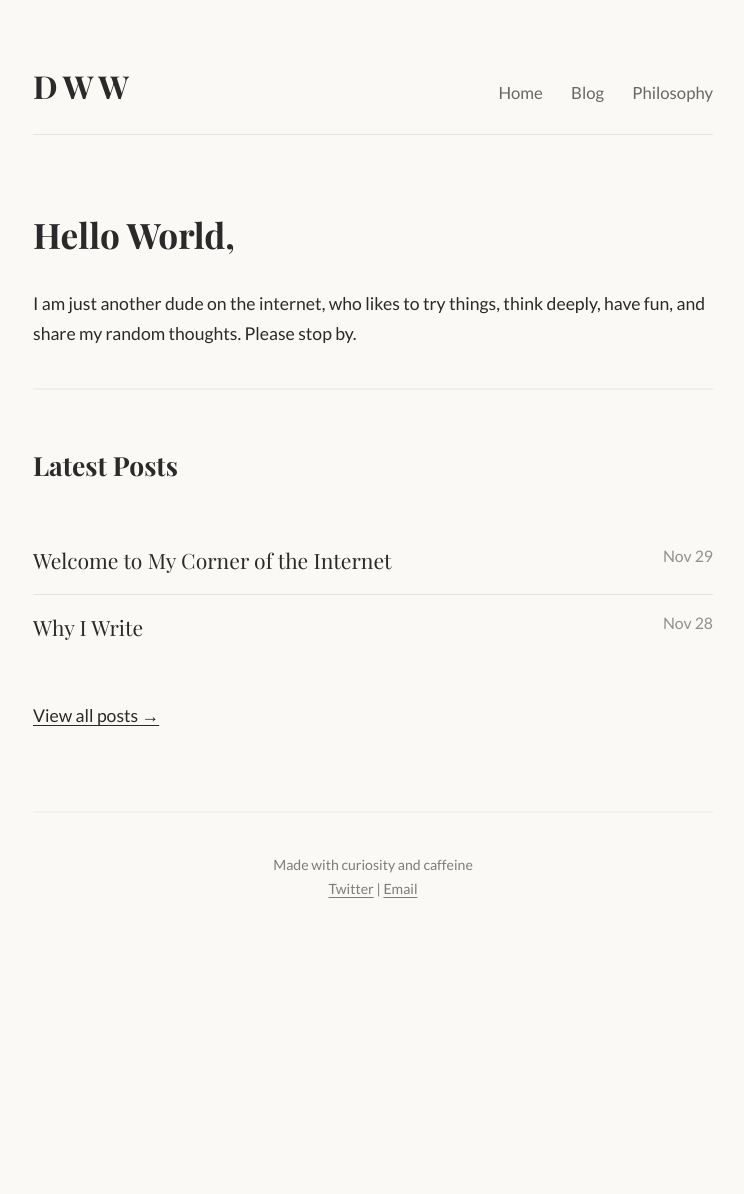
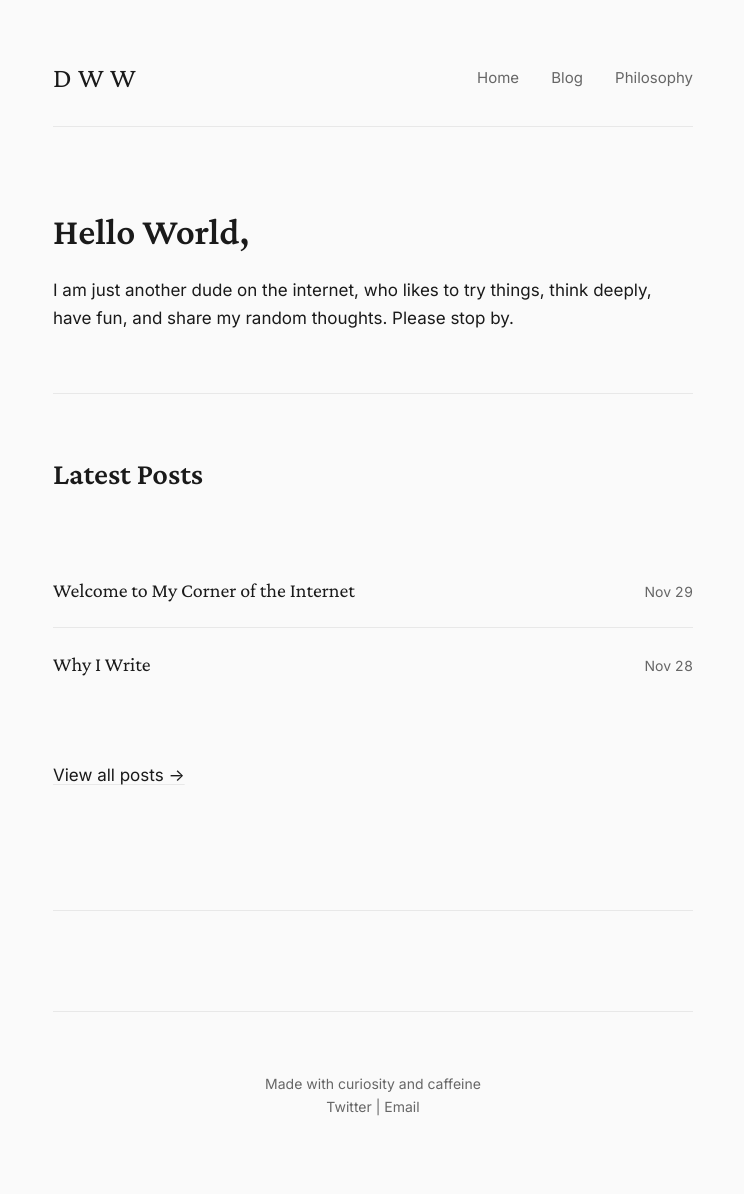
Before and after one commit to DudeWorldWide/Dudeworldwide.github.io, a Jekyll site: the page built from index.html, in a window 1280 px wide. Shown: the whole page, without its empty margins (267-1011 px from the left). Built offline with Jekyll 4.4.1, drawn with Linux system fonts in a browser that asks for light colours; before the commit the page ends 975 px from its top, so only the background shows below that.

Commit message:
Update style.css

```diff
--- a/assets/css/style.css
+++ b/assets/css/style.css
@@ -1,147 +1,265 @@
-/* Bearming Theme */
-@import url('https://fonts.googleapis.com/css2?family=Lato:wght@400;700&family=Playfair+Display:wght@400;700&display=swap');
+/* Minimalist Classy Blog Theme */
+@import url('https://fonts.googleapis.com/css2?family=Inter:wght@300;400;500;600&family=Crimson+Pro:wght@400;600&display=swap');
 
-/* --- VARIABLES & FONTS --- */
+/* --- VARIABLES --- */
 :root {
-  /* Classy Font Pairing */
-  --font-main: "Lato", sans-serif;       /* Clean reading font */
-  --font-header: "Playfair Display", serif; /* Editorial/Classy Header font */
+  /* Elegant Font Pairing */
+  --font-main: "Inter", -apple-system, system-ui, sans-serif;
+  --font-header: "Crimson Pro", Georgia, serif;
 
-  /* Minimalist Colors (Warm White / Dark Slate) */
-  --background-color: #faf9f6; /* Off-white (Eggshell) - looks more premium than #fff */
-  --accent-color: #e3e3e3;
-  --text-color: #2a2a2a;       /* Softer black */
-  --link-color: #333;          /* Neutral link color */
-  --hover-color: #666;
+  /* Minimalist Palette */
+  --background-color: #fafafa;
+  --accent-color: #e8e8e8;
+  --text-color: #1a1a1a;
+  --text-secondary: #666;
+  --link-color: #1a1a1a;
+  --hover-color: #000;
 }
 
 @media (prefers-color-scheme: dark) {
   :root {
-    --background-color: #111111; /* Deep rich black */
-    --accent-color: #333333;
-    --text-color: #e0e0e0;
-    --link-color: #ffffff;
-    --hover-color: #aaa;
+    --background-color: #0a0a0a;
+    --accent-color: #222;
+    --text-color: #e8e8e8;
+    --text-secondary: #999;
+    --link-color: #e8e8e8;
+    --hover-color: #fff;
   }
 }
 
-*, *::before, *::after { box-sizing: border-box; }
+/* --- BASE STYLES --- */
+*, *::before, *::after {
+  box-sizing: border-box;
+}
 
-html { -webkit-font-smoothing: antialiased; }
+html {
+  -webkit-font-smoothing: antialiased;
+  -moz-osx-font-smoothing: grayscale;
+}
 
 body {
-  margin: 40px auto; /* More top margin for breathing room */
-  padding: 20px;
-  max-width: 720px;  /* Slightly wider for a modern feel */
+  margin: 0;
+  padding: 60px 20px;
+  max-width: 680px;
+  margin-left: auto;
+  margin-right: auto;
   font-family: var(--font-main);
-  font-size: 1.1em;  /* Slightly smaller than 1.15 for elegance */
-  line-height: 1.7;  /* Increased line height for readability */
+  font-size: 17px;
+  font-weight: 400;
+  line-height: 1.65;
   color: var(--text-color);
   background-color: var(--background-color);
-  word-wrap: break-word;
 }
 
-/* --- HEADER LAYOUT (This fixes your main request) --- */
-/* IMPORTANT: Ensure your HTML wraps the Title and Nav
-   inside a <header> tag for this to work.
-*/
-
+/* --- HEADER LAYOUT --- */
 header {
   display: flex;
-  justify-content: space-between; /* Pushes Title left, Nav right */
-  align-items: baseline;          /* Aligns text nicely */
-  margin-bottom: 60px;            /* More space before content starts */
-  border-bottom: 1px solid var(--accent-color); /* Optional: Subtle divider */
-  padding-bottom: 20px;
+  justify-content: space-between;
+  align-items: center;
+  margin-bottom: 80px;
+  padding-bottom: 30px;
+  border-bottom: 1px solid var(--accent-color);
 }
 
-/* Typography Updates */
-h1, h2, h3, h4, h5, h6 {
+/* Site Title */
+.title h1 {
   font-family: var(--font-header);
-  font-weight: 700;
-  margin-top: 2em;
+  font-size: 28px;
+  font-weight: 400;
+  margin: 0;
+  letter-spacing: 0.5px;
 }
 
-/* Site Title Styling */
-.title h1 {
-  font-family: var(--font-header);
-  font-size: 1.8em; /* Minimalist size */
-  font-weight: 700;
-  margin: 0;
-  letter-spacing: -0.5px; /* Tighter tracking looks sharper */
+a.title {
+  text-decoration: none;
+  color: var(--text-color);
+  transition: opacity 0.2s ease;
 }
 
-a.title { text-decoration: none; color: var(--text-color); }
+a.title:hover {
+  opacity: 0.6;
+}
 
-/* --- NAVIGATION STYLING --- */
+/* --- NAVIGATION --- */
 nav {
   font-family: var(--font-main);
-  font-size: 0.95em;
-  font-weight: 500;
+  font-size: 15px;
+  font-weight: 400;
 }
 
 nav a {
-  margin-left: 25px;       /* Space between links */
-  padding: 0;              /* Remove padding */
-  color: var(--text-color);
-  border: none;            /* Remove the "pill" border */
-  border-radius: 0;
+  margin-left: 28px;
+  color: var(--text-secondary);
   text-decoration: none;
-  opacity: 0.7;            /* Slightly faded by default */
-  transition: opacity 0.2s ease;
+  transition: color 0.2s ease;
+  position: relative;
 }
 
 nav a:hover {
-  background: transparent; /* Remove background hover */
-  opacity: 1;              /* Full black on hover */
-  text-decoration: underline;
-  text-underline-offset: 4px; /* Classy gap for underline */
+  color: var(--hover-color);
 }
 
-/* --- BLOG LIST MINIMALISM --- */
+/* Optional: Subtle underline on hover */
+nav a::after {
+  content: '';
+  position: absolute;
+  bottom: -3px;
+  left: 0;
+  width: 0;
+  height: 1px;
+  background-color: var(--hover-color);
+  transition: width 0.2s ease;
+}
+
+nav a:hover::after {
+  width: 100%;
+}
+
+/* --- TYPOGRAPHY --- */
+h1, h2, h3, h4, h5, h6 {
+  font-family: var(--font-header);
+  font-weight: 600;
+  line-height: 1.3;
+  margin-top: 2em;
+  margin-bottom: 0.5em;
+}
+
+h1 { font-size: 2.2em; }
+h2 { font-size: 1.8em; }
+h3 { font-size: 1.4em; }
+
+p {
+  margin: 1.2em 0;
+}
+
+/* --- LINKS --- */
+main a {
+  color: var(--text-color);
+  text-decoration: underline;
+  text-decoration-color: var(--accent-color);
+  text-underline-offset: 3px;
+  transition: text-decoration-color 0.2s ease;
+}
+
+main a:hover {
+  text-decoration-color: var(--text-color);
+}
+
+/* --- BLOG POST LIST --- */
 ul.blog-posts {
-  margin: 40px 0;
+  margin: 60px 0;
   list-style: none;
   padding: 0;
 }
 
 ul.blog-posts li {
-  display: flex;             /* Align date and title */
+  display: flex;
   justify-content: space-between;
-  padding: 15px 0;
+  align-items: baseline;
+  padding: 20px 0;
   border-top: 1px solid var(--accent-color);
-  border-bottom: none;       /* Clean look */
+  gap: 20px;
 }
 
-ul.blog-posts li:first-child { border-top: none; }
+ul.blog-posts li:first-child {
+  border-top: none;
+}
 
 ul.blog-posts li a {
-  font-family: var(--font-header); /* Use serif for post titles */
-  font-size: 1.2em;
+  font-family: var(--font-header);
+  font-size: 20px;
+  font-weight: 400;
   color: var(--text-color);
   text-decoration: none;
-  max-width: 80%;
+  flex: 1;
+  transition: color 0.2s ease;
 }
 
 ul.blog-posts li a:hover {
-  color: var(--hover-color);
+  color: var(--text-secondary);
 }
 
 ul.blog-posts li time {
   font-family: var(--font-main);
-  font-size: 0.9em;
-  opacity: 0.5;
+  font-size: 14px;
+  color: var(--text-secondary);
   white-space: nowrap;
+  font-variant-numeric: tabular-nums;
 }
 
-/* Other elements */
-a { color: var(--text-color); text-decoration: underline; text-underline-offset: 3px; }
-hr { border: 1px solid var(--accent-color); opacity: 0.5; margin: 40px 0; }
-blockquote { border-left: 3px solid var(--text-color); padding-left: 20px; font-style: italic; background: none; }
+/* --- OTHER ELEMENTS --- */
+hr {
+  border: none;
+  border-top: 1px solid var(--accent-color);
+  margin: 60px 0;
+}
 
+blockquote {
+  border-left: 2px solid var(--accent-color);
+  padding-left: 24px;
+  margin-left: 0;
+  font-style: italic;
+  color: var(--text-secondary);
+}
+
+code {
+  font-family: "SF Mono", Monaco, Consolas, monospace;
+  font-size: 0.9em;
+  background: var(--accent-color);
+  padding: 2px 6px;
+  border-radius: 3px;
+}
+
+pre code {
+  display: block;
+  padding: 16px;
+  overflow-x: auto;
+  line-height: 1.5;
+}
+
+/* --- FOOTER --- */
 footer {
-  margin-top: 80px;
-  font-size: 0.8em;
-  opacity: 0.6;
+  margin-top: 120px;
+  padding-top: 40px;
+  border-top: 1px solid var(--accent-color);
+  font-size: 14px;
+  color: var(--text-secondary);
   text-align: center;
 }
+
+footer a {
+  color: var(--text-secondary);
+  text-decoration: none;
+  transition: color 0.2s ease;
+}
+
+footer a:hover {
+  color: var(--hover-color);
+}
+
+/* --- RESPONSIVE DESIGN --- */
+@media (max-width: 600px) {
+  body {
+    padding: 40px 16px;
+  }
+
+  header {
+    flex-direction: column;
+    align-items: flex-start;
+    gap: 20px;
+  }
+
+  nav a {
+    margin-left: 0;
+    margin-right: 20px;
+  }
+
+  ul.blog-posts li {
+    flex-direction: column;
+    gap: 8px;
+  }
+
+  ul.blog-posts li time {
+    font-size: 13px;
+  }
+}
```
